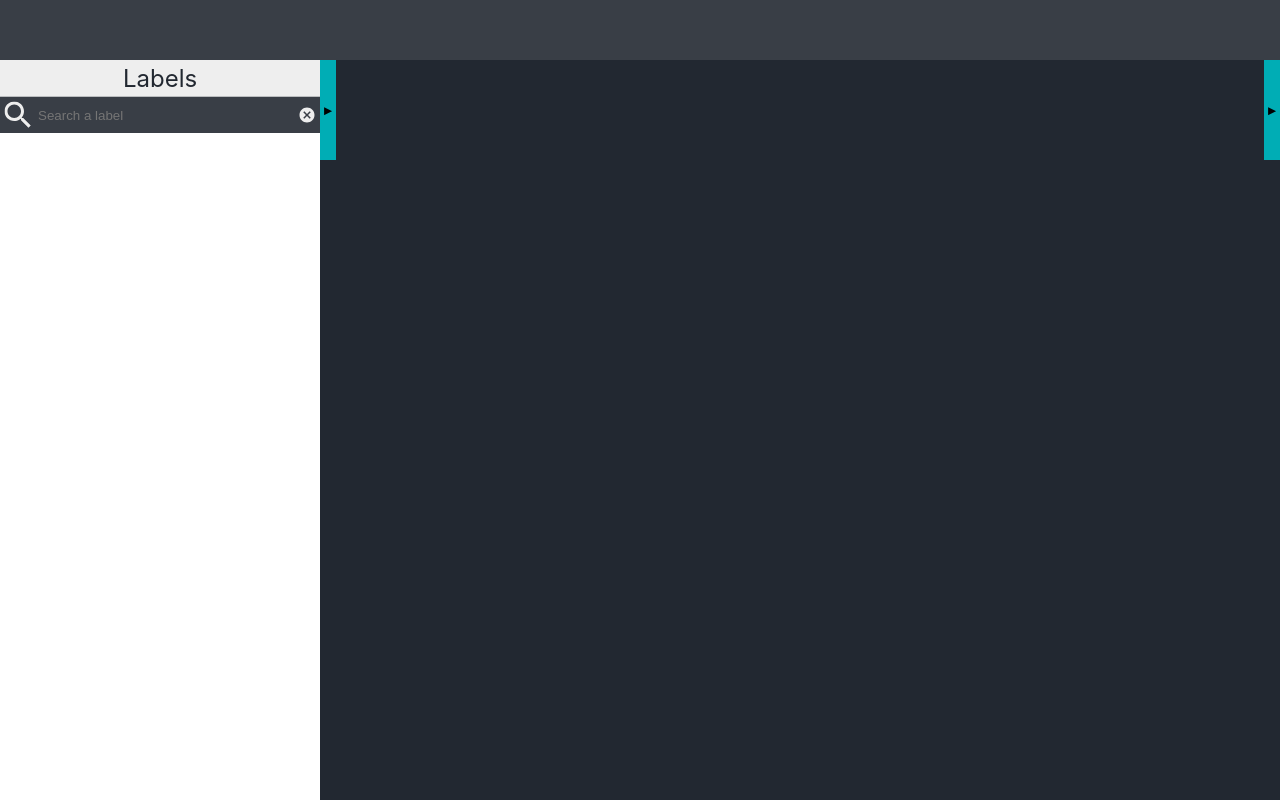
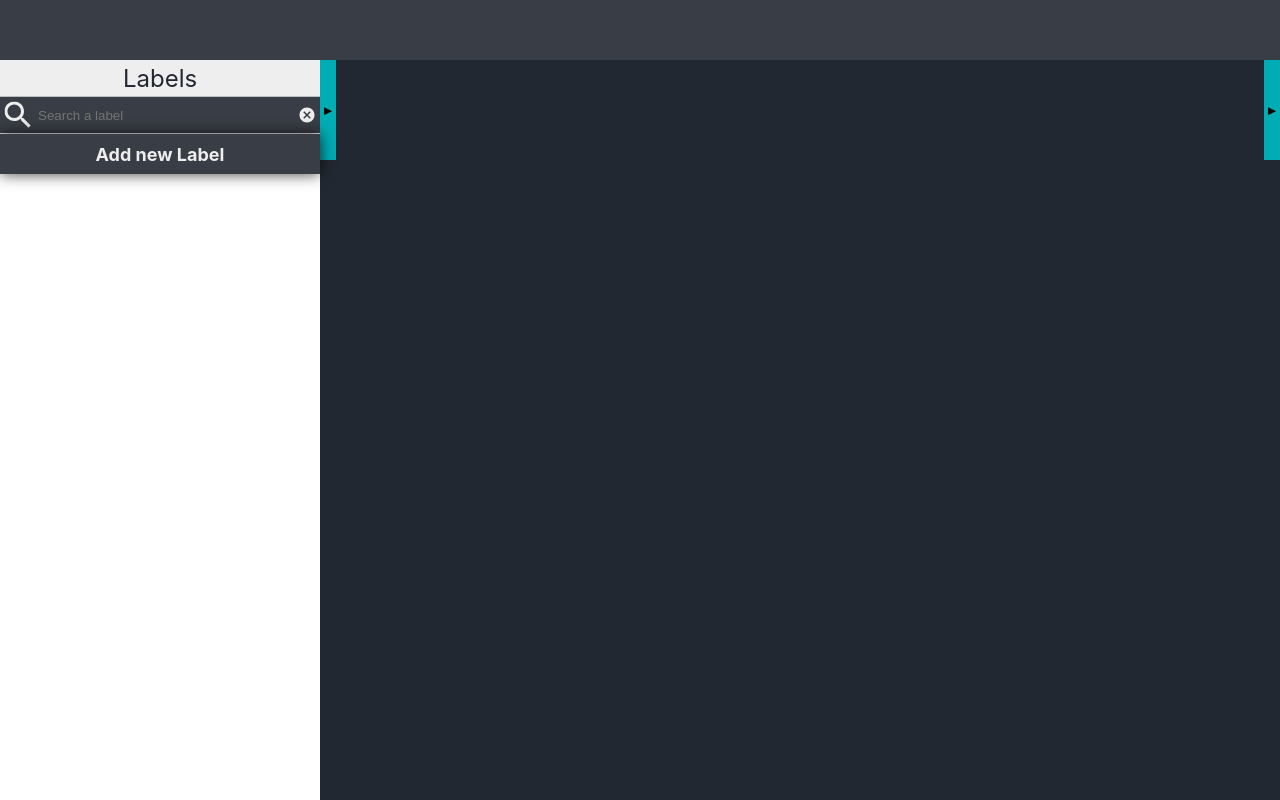
Before and after one commit to emilio-matics/Meditattion, a React (Create React App) app: page / in a window 1280 px wide. Built offline with nearby package versions, Linux system fonts and the light colour scheme.

Commit message:
add new label

```diff
--- a/src/App.scss
+++ b/src/App.scss
@@ -81,9 +81,6 @@ $end-direction: right !default;
   }
 }
 
-.main-labels {
-  grid-area: labels;
-}
 
 .main-canvas {
   grid-area: canvas;
@@ -93,7 +90,28 @@ $end-direction: right !default;
 .main-labels {
   display: flex;
   flex-direction: column;
+  position: relative;
   background-color: white;
+  grid-area: labels;
+
+  &-add-btn{
+    // position: fixed;
+    // position: absolute;
+    display: flex;
+    flex-direction: column;
+    justify-content: center;
+    text-align: center;
+    font-size: 18px;
+    font-weight: bold;
+    // width:100%;
+    // top: 0;
+    background-color: var(--darkSilver);
+    color:var(--silver);
+    height: 40px;
+    cursor: pointer;
+    z-index:10;
+    box-shadow:0 0 15px rgba(0,0,0,0.75);
+  }
 }
 
 .main-canvas {
@@ -133,7 +151,7 @@ $end-direction: right !default;
     img {
       max-width: 174px;
       border: 3px solid var(--turqu);
-      box-shadow: 0px 0px 5px rgba(0, 0, 0, 0.4);
+      box-shadow: 0 4px 10px rgba(0, 0, 0, 0.5);
     }
 
     img[completed="false"]{
@@ -185,6 +203,7 @@ $end-direction: right !default;
   height: 36px;
   display: flex;
   position: relative;
+  border-bottom: 1px solid var(--silver);
   input{
     display: flex;
     // margin:0 auto;
--- a/src/Components/Labels/Labels.js
+++ b/src/Components/Labels/Labels.js
@@ -12,6 +12,7 @@ const Labels = (props) => {
             <CommonTitle text="Labels"></CommonTitle>
             <CommonSearch></CommonSearch>
             <LabelsContainer></LabelsContainer>
+            <div className="main-labels-add-btn">Add new Label</div>
         </div>
     )
 }
```
